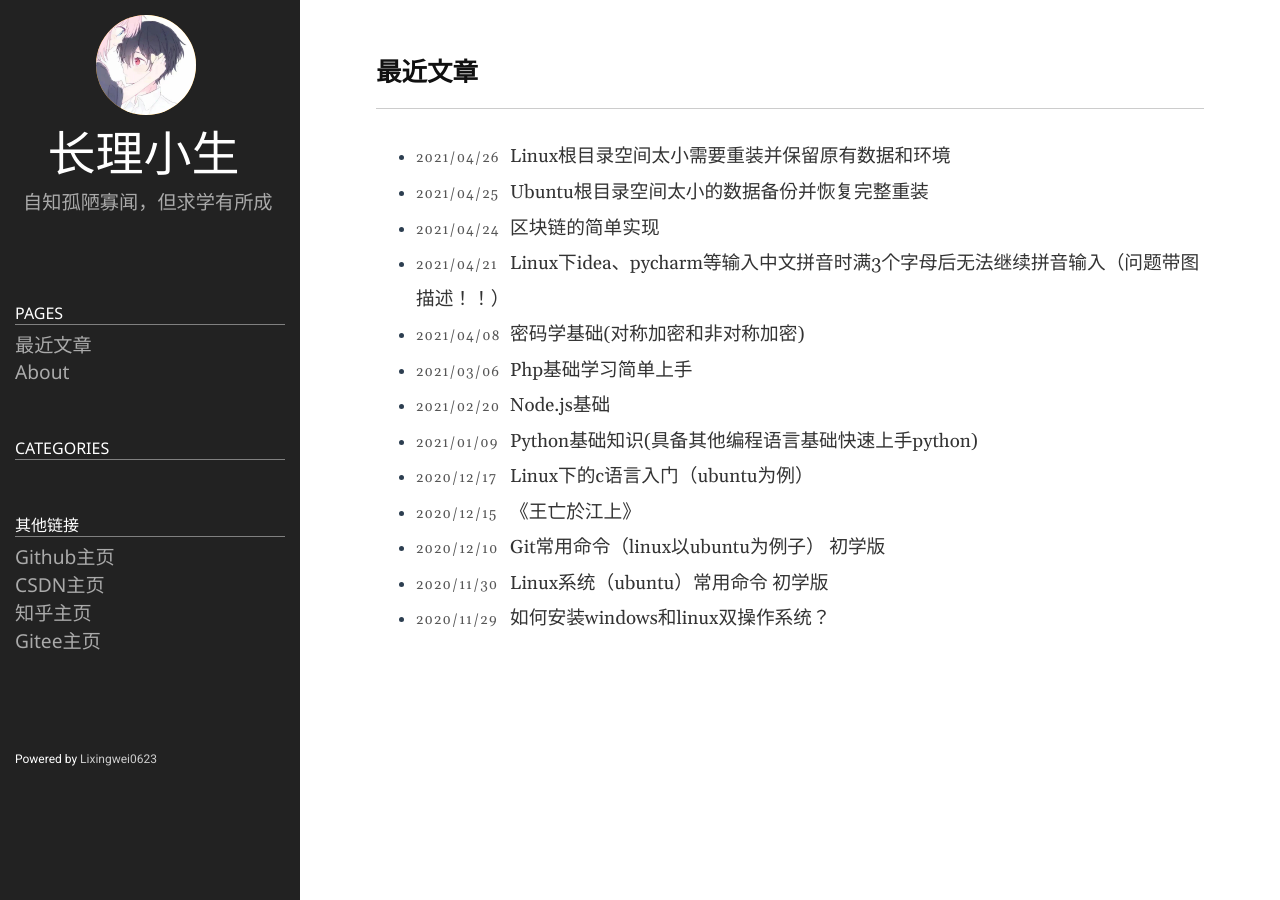
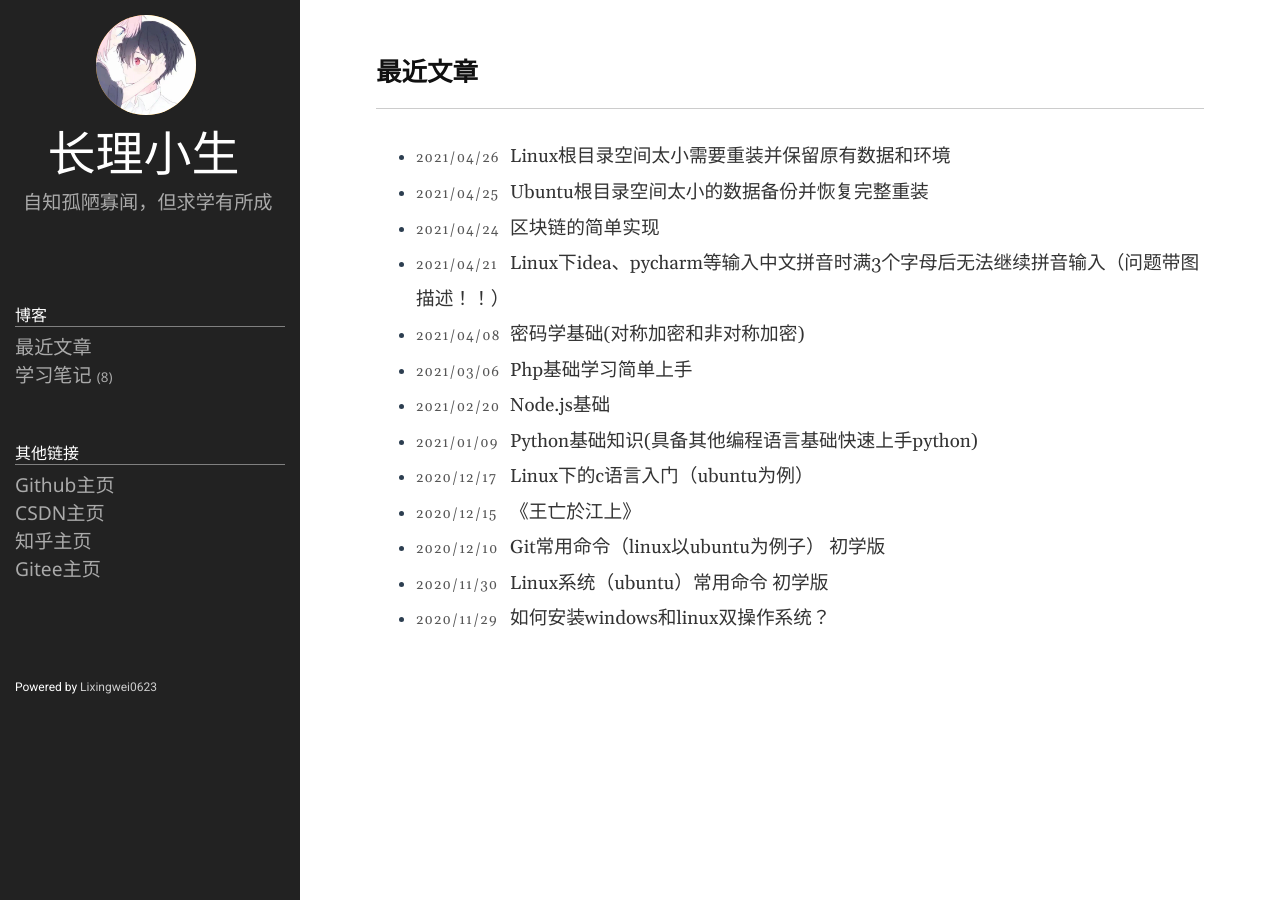
Before and after one commit to Lixingwei0623/Lixingwei0623.github.io, a Jekyll site: the page built from index.md, in a window 1280 px wide. Built offline with Jekyll 4.4.1, drawn with Linux system fonts in a browser that asks for light colours.

Commit message:
导航栏调整

```diff
--- a/_includes/sidebar.html
+++ b/_includes/sidebar.html
@@ -16,28 +16,16 @@
 
 <div class="sidebar-item sidebar-nav">
 	<ul class="nav">
-      <li class="nav-title">Pages</li>
+      <li class="nav-title">博客</li>
 	  <li>
 	  	<a class="nav-item" href="/">最近文章</a>
 	  </li>
-	  {% assign pages_list = site.pages %}
-	  {% for node in pages_list %}
-	    {% if node.title != null %}
-	      {% if node.layout == "page" %}
 		<li>
-	        	<a class="nav-item" href="{{ node.url }}">
-	            	{{ node.title }}
+			<a class="nav-item" href="">
+				<span class="name">学习笔记</span>
+				<span class="badge">8</span>
 			</a>
 		</li>
-	      {% endif %}
-	    {% endif %}
-	  {% endfor %}
-	</ul>
-</div>
-
-<div class="sidebar-item sidebar-nav">
-  	<ul class="nav">
-			<li class="nav-title">Categories</li>
 		{% for category in site.categories %}
 		<li>
 			<a class="nav-item" href="{{ root_url }}/{{ site.category_dir }}#{{ category | first }}">
@@ -46,9 +34,9 @@
 			</a>
 		</li>
 		{% endfor %}
-	  </nav>
 	</ul>
 </div>
+
 
 <div class="sidebar-item sidebar-nav">
 	<ul class="nav">
```
Lines whose indentation alone changed are shown as unchanged.
